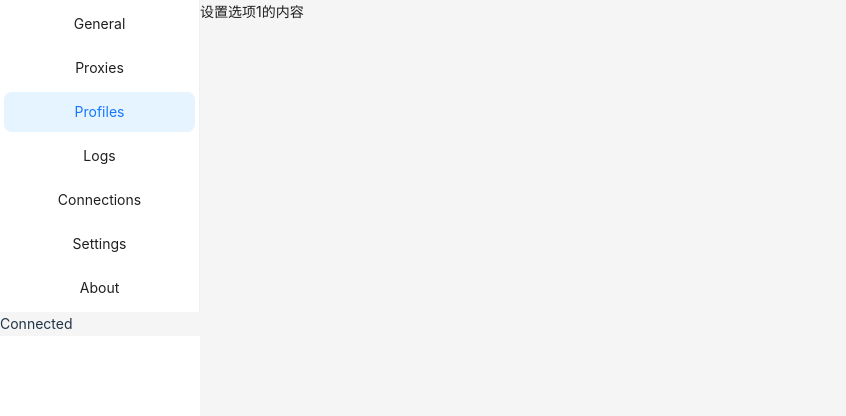
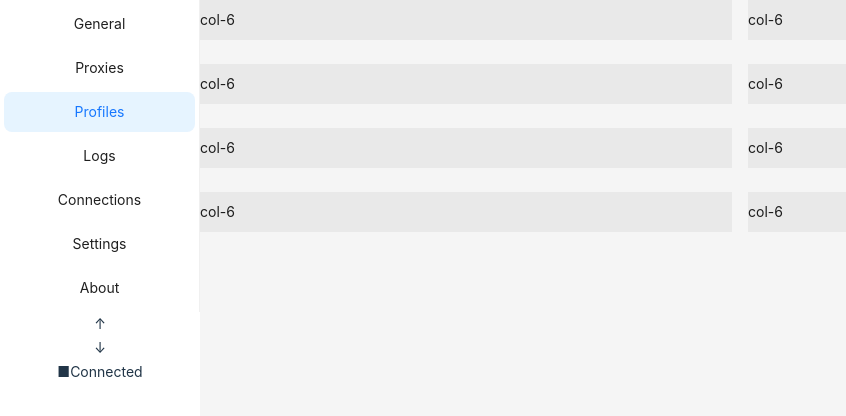
Before and after one commit to InWILL/MioSocks-GUI, a React (Vite) app in the folder frontend/: page / in a window 1280 px wide. Both pictures are taken after a click on the item "Profiles". Shown: the top 416 px of the page, without its empty margins (0-846 px from the left). Built offline with nearby package versions, Linux system fonts and the light colour scheme.

Commit message:
add profiles page

```diff
--- a/frontend/src/App.tsx
+++ b/frontend/src/App.tsx
@@ -2,6 +2,7 @@ import { useState } from 'react'
 
 import { Layout, Menu } from "antd"
 import Menu_General from './General'
+import Profiles_General from './Profiles'
 
 const { Sider, Content } = Layout;
 
@@ -19,7 +20,7 @@ function App() {
       case 'Proxies':
         return <div>这是应用页面内容</div>;
       case 'Profiles':
-        return <div>设置选项1的内容</div>;
+        return Profiles_General();
       case 'Logs':
         return <div>设置选项2的内容</div>;
       default:
@@ -59,9 +60,16 @@ function App() {
                 </Menu.Item>
             </Menu>
 
-            <Layout>
-                Connected
-            </Layout>
+            <div style={{ textAlign: 'center' }}>
+                ↑
+            </div>
+            <div style={{ textAlign: 'center' }}>
+                ↓
+            </div>
+            <div style={{ textAlign: 'center' }}>
+                ■Connected
+            </div>
+
         </Sider>
 
         <Content>
--- /dev/null
+++ b/frontend/src/Profiles.tsx
@@ -0,0 +1,35 @@
+import React from 'react';
+import { Col, Divider, Row } from 'antd';
+
+const style: React.CSSProperties = { background: '#e9e9e9', padding: '8px 0' };
+
+export default function Profiles_General() {
+    return (
+    <Row gutter={[16, 24]}>
+      <Col className="gutter-row" span={12}>
+        <div style={style}>col-6</div>
+      </Col>
+      <Col className="gutter-row" span={12}>
+        <div style={style}>col-6</div>
+      </Col>
+      <Col className="gutter-row" span={12}>
+        <div style={style}>col-6</div>
+      </Col>
+      <Col className="gutter-row" span={12}>
+        <div style={style}>col-6</div>
+      </Col>
+      <Col className="gutter-row" span={12}>
+        <div style={style}>col-6</div>
+      </Col>
+      <Col className="gutter-row" span={12}>
+        <div style={style}>col-6</div>
+      </Col>
+      <Col className="gutter-row" span={12}>
+        <div style={style}>col-6</div>
+      </Col>
+      <Col className="gutter-row" span={12}>
+        <div style={style}>col-6</div>
+      </Col>
+    </Row>
+    )
+}
```
